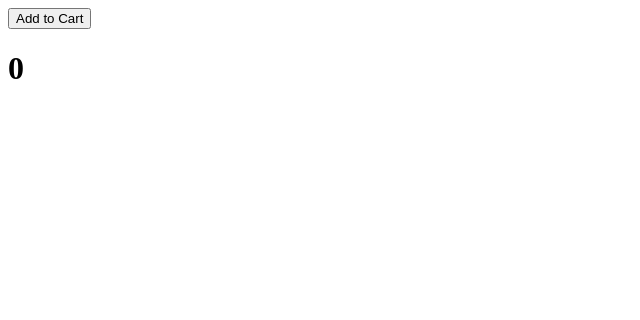
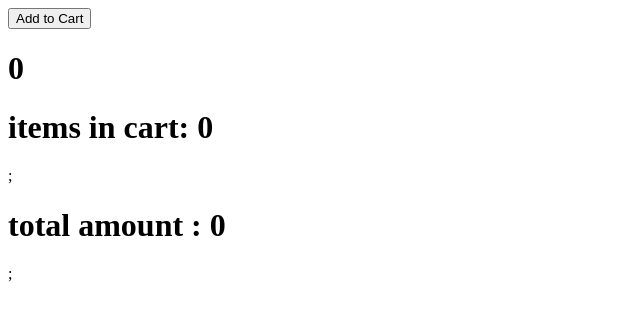
Before and after one commit to mhirrt12/shopping_cart, a React (Vite) app in the folder redux-cart/: page / in a window 1280 px wide. Shown: the top 320 px of the page, without its empty margins (0-640 px from the left). Built offline with nearby package versions, Linux system fonts and the light colour scheme.

Commit message:
feat: add CartCount component to display total amount and item count in the cart

```diff
--- a/redux-cart/src/App.jsx
+++ b/redux-cart/src/App.jsx
@@ -2,6 +2,7 @@
 import './App.css'
 import Products from './components/Products'
 import Cart from './components/Cart'
+import CartCount from './components/CartCount';
 
 function App() {
  const laptop = {
@@ -16,6 +17,7 @@ function App() {
     <>
       <Products product={laptop} />
       <Cart />
+      <CartCount />
     </>
   )
 }
--- a/redux-cart/src/components/CartCount.jsx
+++ b/redux-cart/src/components/CartCount.jsx
@@ -3,6 +3,10 @@ import { useSelector } from "react-redux";
 const CartCount = () => {
     const cartItems = useSelector((state) => state.cart.cartItems);
 
-    return <h1>items in cart: {cartItems.length}</h1>;
+     const totalamount = useSelector((state) => state.cart.totalAmount);
+    return <>
+        <h1>items in cart: {cartItems.length}</h1>;
+        <h1>total amount : {totalamount}</h1>;
+    </>
 }
 export default CartCount;
```
